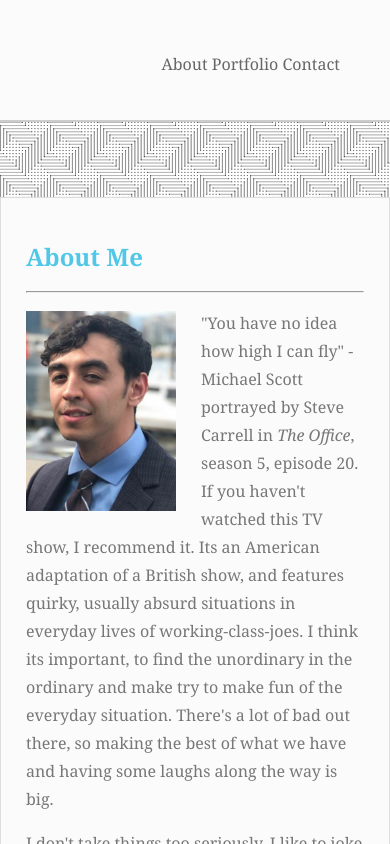
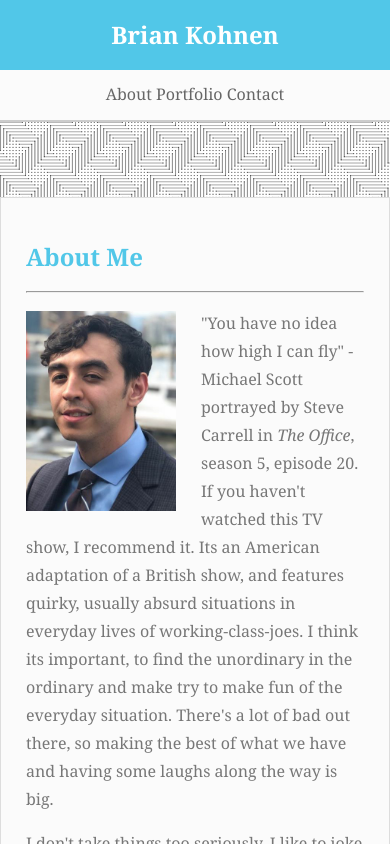
Before and after one commit to briankohnen/responsive-portfolio, a plain HTML site: page index.html in a window 390 px wide. Shown: the top 844 px of the page. Drawn offline with Linux system fonts and the light colour scheme; a script that the page names is missing.

Commit message:
used media query in style.css to change header positioning on .html files to be more readable on smaller screen sizes

```diff
--- a/assets/css/style.css
+++ b/assets/css/style.css
@@ -12,7 +12,6 @@ body {
     width: 100%;
     height: 120px;
     background: #fbfbfb;
-    text-align: right;
     position: relative;
     top: 0;
     border-bottom: 2px solid #cccccc;
@@ -34,12 +33,6 @@ body {
     position: absolute;
     right: 50px;
     top: 50px;
-}
-
-@media screen and (max-width: 100vh) {
-    #nameLogo {
-        display: none;
-    }
 }
 
 a:link {
@@ -167,3 +160,24 @@ button {
 button:active {
     background: #777777;
 }
+
+@media screen and (max-width: 768px) {
+    #nameLogo {
+        position: static;
+        display: block;
+        padding: 1px;
+        z-index: unset;
+    }
+
+    #headContainer {
+        position: unset;
+        display: block;
+    }
+
+    #siteNav {
+        text-align: center;
+        position: static;
+        float: unset;
+        margin-top: 10px;
+    }
+}
--- a/index.html
+++ b/index.html
@@ -60,7 +60,7 @@
     </section>
 
     <div id="footer">
-        <small>Copyright &copy;</small>
+        <small>Copyright &copy; 2019</small>
     </div>
 
 </body>
```
Also changed, not shown: contact.html (+1 -1 lines), portfolio.html (+1 -1 lines).
